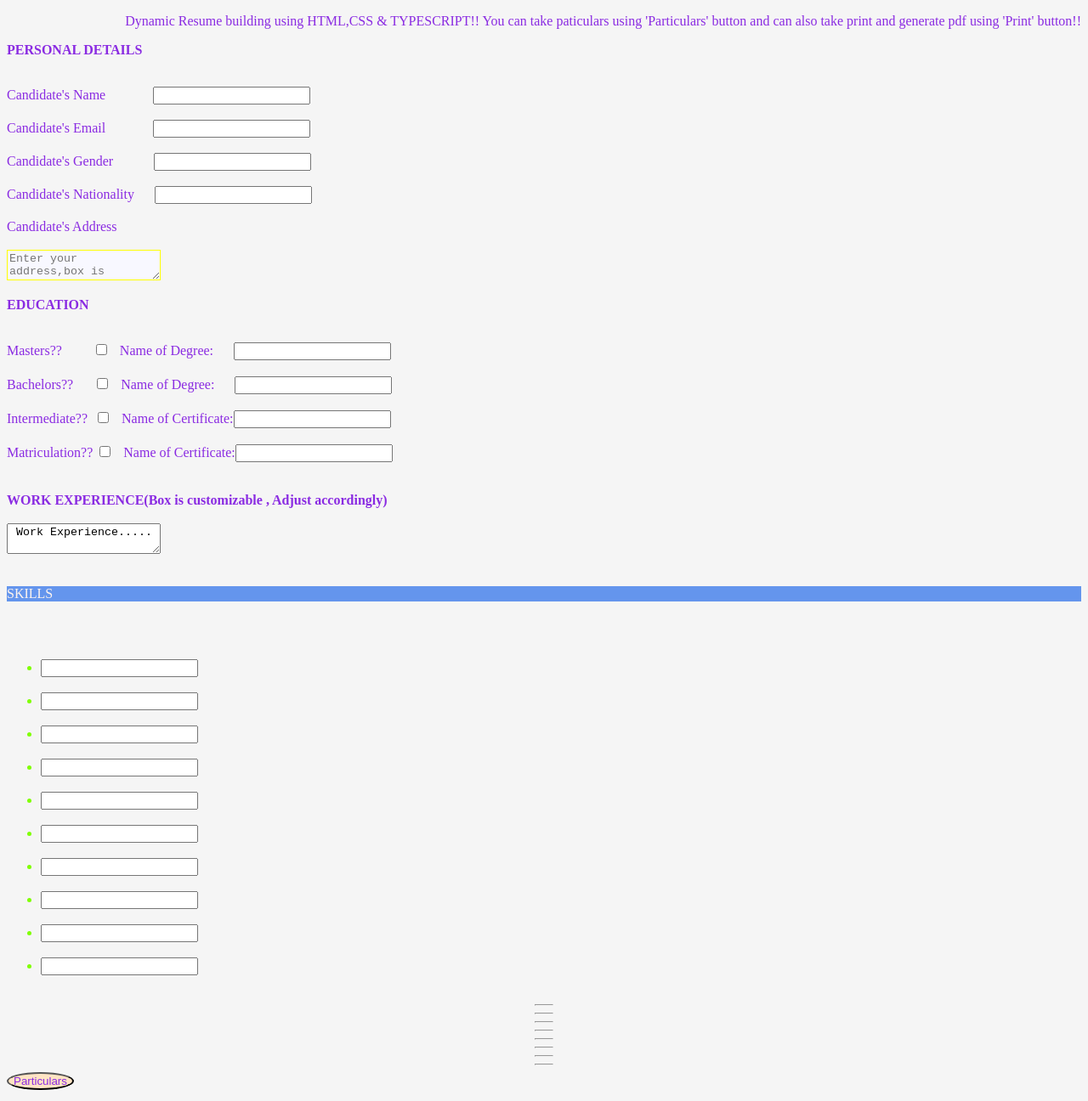
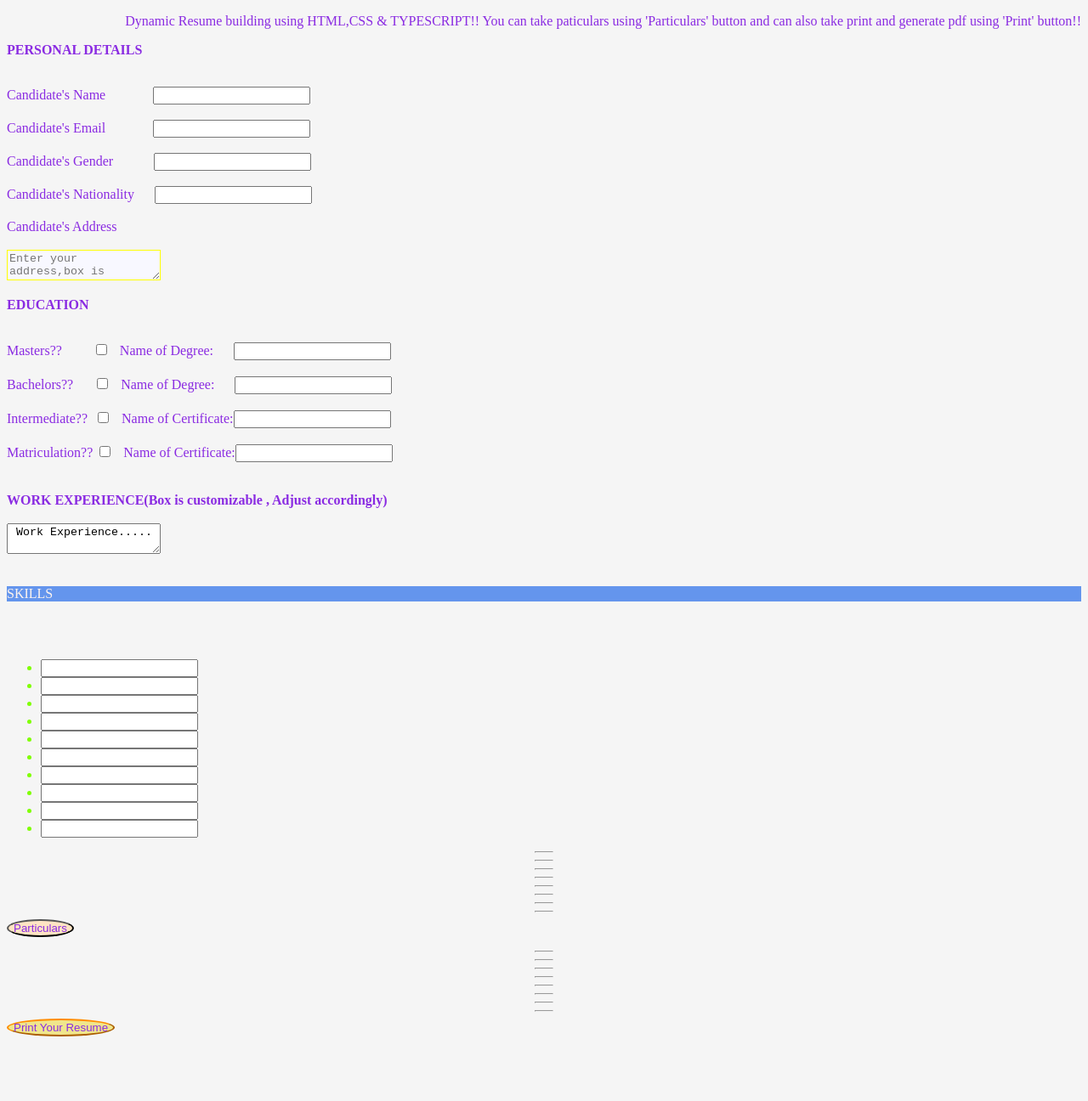
Before and after one commit to samiyamarium/hackathon_milestone_5, a plain HTML site: page index.html in a window 1280 px wide. Shown: the top 1296 px of the page at 85% size. After the commit the page ends 1236 px from the top, so only its background shows below. Drawn offline with Linux system fonts and the light colour scheme.

Commit message:
Update index.html

```diff
--- a/index.html
+++ b/index.html
@@ -41,16 +41,16 @@
         <br/><br/>
         <p style="background-color: cornflowerblue;color: seashell;">SKILLS</p><br/><br/>
         <ul style="color: chartreuse;">
-        <li><input  type="text"/></li><br/>
-        <li><input  type="text"/></li><br/>
-        <li><input  type="text"/></li><br/>
-        <li><input  type="text"/></li><br/>
-        <li><input  type="text"/></li><br/>
-        <li><input  type="text"/></li><br/>
-        <li><input  type="text"/></li><br/>
-        <li><input  type="text"/></li><br/>
-        <li><input  type="text"/></li><br/>
-        <li><input  type="text"/></li><br/>
+        <li><input  type="text"/></li>
+        <li><input  type="text"/></li>
+        <li><input  type="text"/></li>
+        <li><input  type="text"/></li>
+        <li><input  type="text"/></li>
+        <li><input  type="text"/></li>
+        <li><input  type="text"/></li>
+        <li><input  type="text"/></li>
+        <li><input  type="text"/></li>
+        <li><input  type="text"/></li>
 
     </ul>
 
```
